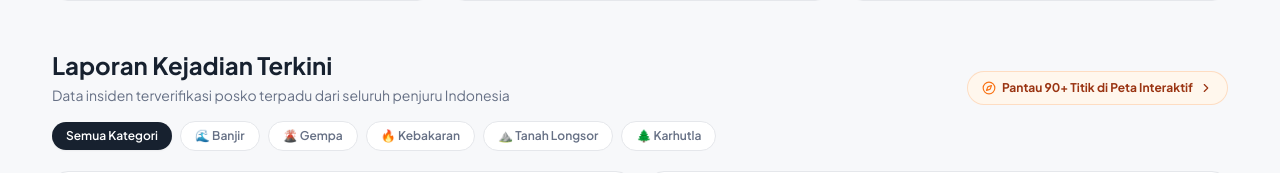
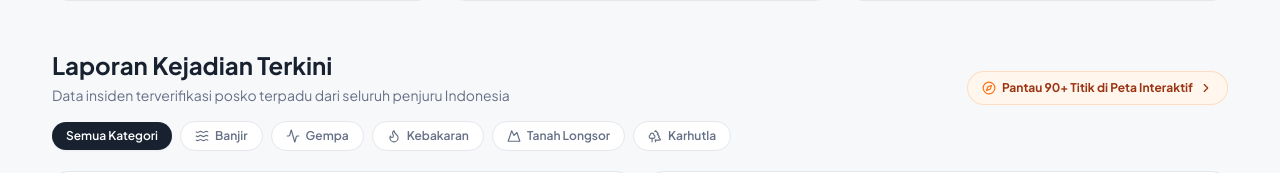
Before and after one commit to Xoltvez/SigapBumi, a Next.js app: page / in a window 1280 px wide. Shown: the part 1302-1475 px from the top of the page. Built offline with nearby package versions, Linux system fonts and the light colour scheme; no server answers.

Commit message:
style: hapus seluruh emoticon emoji dan ganti dengan ikon SVG Lucide resmi

```diff
--- a/src/app/admin/laporan/page.tsx
+++ b/src/app/admin/laporan/page.tsx
@@ -15,6 +15,7 @@ import {
   ShieldCheck,
   ChevronLeft,
   ChevronRight,
+  MapPin,
 } from "lucide-react";
 import { useAdmin } from "@/components/layout/AdminShell";
 import { PriorityBadge } from "@/components/admin/common/PriorityBadge";
@@ -417,8 +418,9 @@ function LaporanContent() {
                       <p className="font-semibold text-ink truncate leading-snug">
                         {row.title}
                       </p>
-                      <p className="text-[11px] text-ink-muted truncate mt-0.5">
-                        📍 {row.location}
+                      <p className="text-[11px] text-ink-muted truncate mt-0.5 inline-flex items-center gap-1">
+                        <MapPin className="w-3 h-3 text-ink-muted shrink-0" />
+                        <span>{row.location}</span>
                       </p>
                     </td>
 
--- a/src/app/admin/sos/page.tsx
+++ b/src/app/admin/sos/page.tsx
@@ -17,6 +17,7 @@ import {
   MessageSquare,
   AlertTriangle,
   Ban,
+  MapPin,
 } from "lucide-react";
 import { useAdmin } from "@/components/layout/AdminShell";
 import type { SosAssistanceType } from "@/types";
@@ -299,8 +300,9 @@ export default function AdminSosPage() {
                   <span className="text-ink-muted block mb-0.5 font-semibold">
                     Lokasi Pemancar Sinyal:
                   </span>
-                  <p className="font-semibold text-ink text-sm">
-                    📍 {emg.address}
+                  <p className="font-semibold text-ink text-sm inline-flex items-center gap-1.5">
+                    <MapPin className="w-4 h-4 text-primary shrink-0" />
+                    <span>{emg.address}</span>
                   </p>
                 </div>
 
--- a/src/app/page.tsx
+++ b/src/app/page.tsx
@@ -555,26 +555,30 @@ export default function HomePage() {
         {/* Filter Pills */}
         <div className="flex items-center gap-2 overflow-x-auto pb-1 text-xs no-scrollbar">
           {[
-            { id: "semua", label: "Semua Kategori" },
-            { id: "banjir", label: "🌊 Banjir" },
-            { id: "gempa", label: "🌋 Gempa" },
-            { id: "kebakaran", label: "🔥 Kebakaran" },
-            { id: "longsor", label: "⛰️ Tanah Longsor" },
-            { id: "karhutla", label: "🌲 Karhutla" },
-          ].map((tab) => (
+            { id: "semua", label: "Semua Kategori", icon: null },
+            { id: "banjir", label: "Banjir", icon: Waves },
+            { id: "gempa", label: "Gempa", icon: Activity },
+            { id: "kebakaran", label: "Kebakaran", icon: Flame },
+            { id: "longsor", label: "Tanah Longsor", icon: Mountain },
+            { id: "karhutla", label: "Karhutla", icon: Trees },
+          ].map((tab) => {
+            const Icon = tab.icon;
+            return (
               <button
                 key={tab.id}
                 type="button"
                 onClick={() => setSelectedDisasterFilter(tab.id)}
-              className={`px-3.5 py-1.5 rounded-full font-semibold transition-all shrink-0 ${
+                className={`inline-flex items-center gap-1.5 px-3.5 py-1.5 rounded-full font-semibold transition-all shrink-0 ${
                   selectedDisasterFilter === tab.id
                     ? "bg-ink text-white shadow-xs"
                     : "bg-surface hover:bg-bg text-ink-soft border border-line"
                 }`}
               >
-              {tab.label}
+                {Icon && <Icon className="w-3.5 h-3.5 shrink-0" />}
+                <span>{tab.label}</span>
               </button>
-          ))}
+            );
+          })}
         </div>
 
         {/* Cards Grid */}
--- a/src/components/admin/laporan/DetailLaporanClient.tsx
+++ b/src/components/admin/laporan/DetailLaporanClient.tsx
@@ -370,7 +370,10 @@ export default function DetailLaporanClient({ reportId }: { reportId: string })
               <span>Titik Lokasi Geospasial</span>
             </h2>
             <div className="p-3 bg-bg rounded-md border border-line text-xs space-y-1">
-              <p className="font-semibold text-ink">📍 {report.address}</p>
+              <p className="font-semibold text-ink inline-flex items-center gap-1.5">
+                <MapPin className="w-3.5 h-3.5 text-primary shrink-0" />
+                <span>{report.address}</span>
+              </p>
               <p className="font-mono text-ink-muted text-[11px]">
                 Koordinat GPS: {report.lat}, {report.lng} (WGS84 / PostGIS SRID 4326)
               </p>
```
Lines whose indentation alone changed are shown as unchanged.
